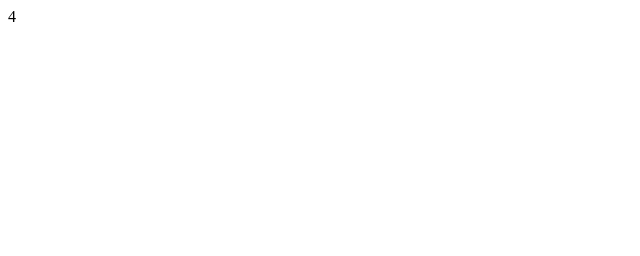
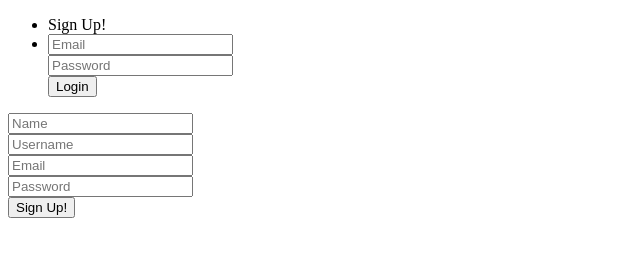
Before and after one commit to matt-martinez/bookshelf-app, a website: page public/index.html at #!/signup in a window 1280 px wide. Shown: the whole page, without its empty margins (0-640 px from the left). Drawn offline with nearby package versions, Linux system fonts and the light colour scheme; some packages are replaced by stand-ins of ours.

Commit message:
Auth signup and login, created and successfully tested

```diff
--- a/public/index.html
+++ b/public/index.html
@@ -18,8 +18,22 @@
   </head>
 
   <body ng-controller="HomeController as home">
+    <nav ng-controller="AuthController as auth">
+      <ul>
+        <li ng-if="!home.currentUser" ui-sref="signup">Sign Up!</li>
+        <li ng-if="home.currentUser" ng-click="auth.logout()">Logout</li>
+        <li><form ng-submit="auth.login(userPass)">
+          <div class="">
+            <input type="text" placeholder="Email" ng-model="userPass.email">
+          </div>
+          <div class="">
+            <input type="password" placeholder="Password" ng-model="userPass.password">
+          </div>
+          <button>Login</button>
+        </form></li>
+      </ul>
+    </nav>
 
-    {{ 2 + 2 }}
 
 
     <ui-view>
--- /dev/null
+++ b/public/partials/signup.html
@@ -0,0 +1,17 @@
+<div class="signup">
+  <form ng-submit="auth.signup(userPass)">
+    <div class="">
+      <input type="text" placeholder="Name" ng-model="userPass.name">
+    </div>
+    <div class="">
+      <input type="text" placeholder="Username" ng-model="userPass.username">
+    </div>
+    <div class="">
+      <input type="text" placeholder="Email" ng-model="userPass.email">
+    </div>
+    <div class="">
+      <input type="password" placeholder="Password" ng-model="userPass.password">
+    </div>
+    <button>Sign Up!</button>
+  </form>
+</div>
--- a/public/scripts/controllers/authController.js
+++ b/public/scripts/controllers/authController.js
@@ -5,8 +5,22 @@ function AuthController($http, $state, $scope, $rootScope) {
     console.log("Frontend Sign Up");
     $http.post('/users', userPass)
       .then(function(response) {
-      // $state.go('index');
-    });
+      // console.log(response);
+      $state.go('index');
+      });
   }
 
+  function login(userPass) {
+    console.log("Frontend Login");
+    $http.post('/sessions/login', userPass)
+      .then(function(response) {
+        // console.log(response.data.data);
+        $scope.$emit('loggedInUser', response.data.data);
+        $rootScope.$emit('fetchData', response.data.data);
+        // $state.go('index');
+      });
+  }
+
+  self.login = login;
+  self.signup = signup;
 }
--- a/public/scripts/router.js
+++ b/public/scripts/router.js
@@ -10,4 +10,9 @@ angular.module('BookshelfApp', ['ui.router'])
       url: '/',
       templateUrl: '/partials/home.html'
     })
+    .state('signup', {
+      url: '/signup',
+      templateUrl: '/partials/signup.html',
+      controller: 'AuthController as auth'
+    })
   }
```
